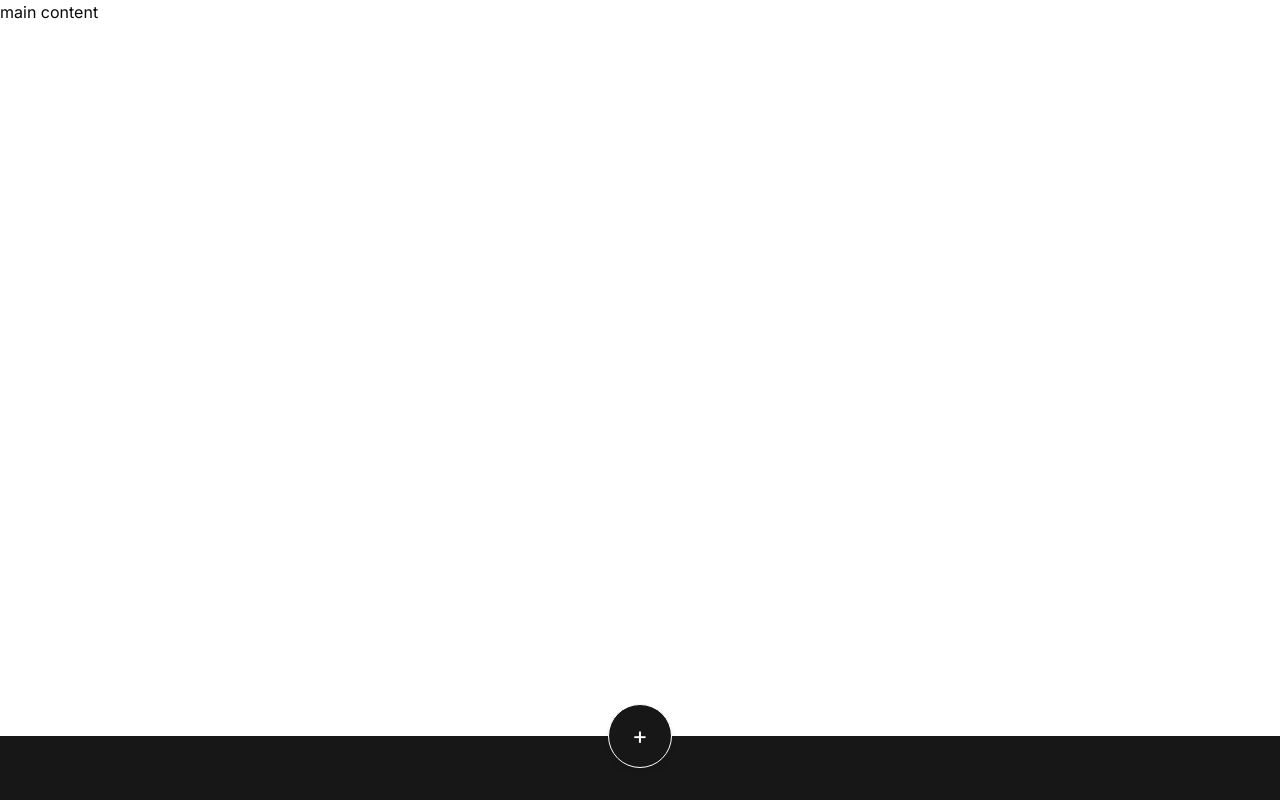
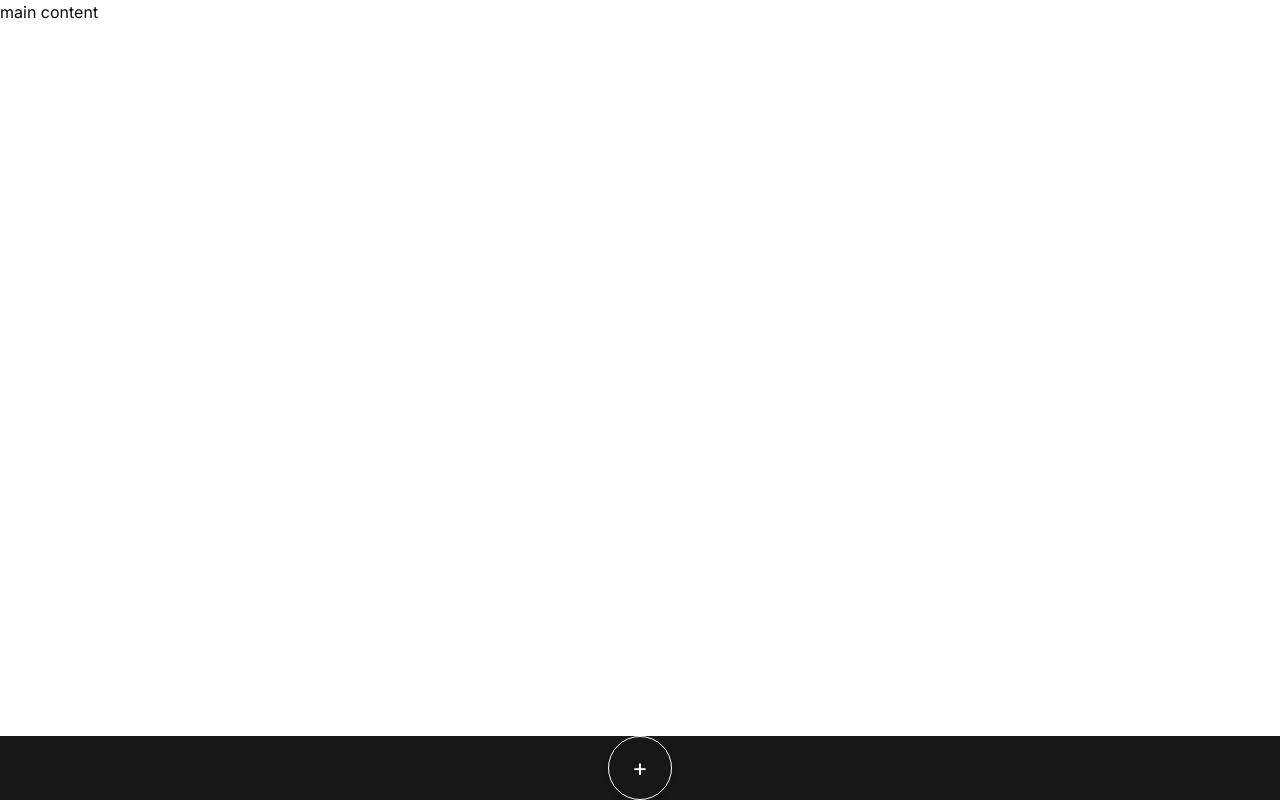
Before and after one commit to sabovyan/bujet, a Next.js app: page / in a window 1280 px wide. Built offline with nearby package versions, Linux system fonts and the light colour scheme.

Commit message:
change addexpense styles

```diff
--- a/components/AddExpense/AddExpense.dialog.tsx
+++ b/components/AddExpense/AddExpense.dialog.tsx
@@ -14,7 +14,7 @@ export function AddExpenseDialog({
 }: PropsWithChildren<{ title: string }>) {
   return (
     <Dialog>
-      <DialogTrigger className="w-16 aspect-square bg-primary text-white text-2xl border border-white rounded-full shadow-md -translate-y-8">
+      <DialogTrigger className="w-16 aspect-square bg-primary text-white text-2xl border border-white rounded-full shadow-md">
         +
       </DialogTrigger>
 
```
